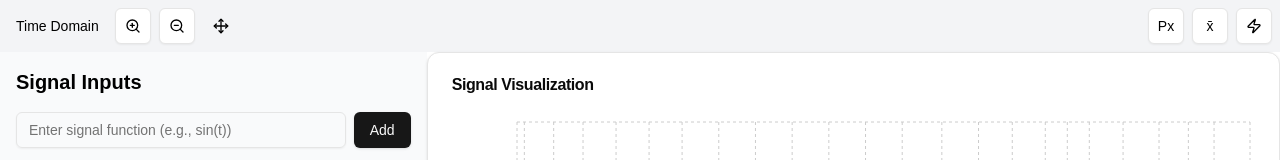
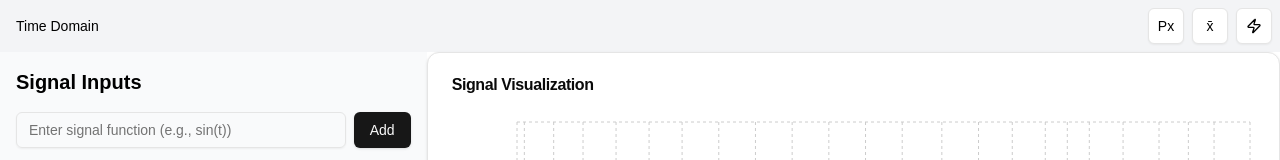
Before and after one commit to ivan-barrios/signal-processing-edu-platform, a Next.js app: page / in a window 1280 px wide. Shown: the top 160 px of the page. Built offline with nearby package versions, Linux system fonts and the light colour scheme.

Commit message:
clean ui to continue working on features

```diff
--- a/components/ToolBar.tsx
+++ b/components/ToolBar.tsx
@@ -29,7 +29,7 @@ export default function Toolbar() {
             {domain === "frequency" ? "Frequency Domain" : "Time Domain"}
           </Toggle>
 
-          <Tooltip>
+          {/* <Tooltip>
             <TooltipTrigger asChild>
               <Button size="icon" variant="outline" aria-label="Zoom in">
                 <ZoomIn className="h-4 w-4" />
@@ -49,9 +49,9 @@ export default function Toolbar() {
             <TooltipContent>
               <p>Zoom Out</p>
             </TooltipContent>
-          </Tooltip>
+          </Tooltip> */}
 
-          <Tooltip>
+          {/* <Tooltip>
             <TooltipTrigger asChild>
               <Toggle
                 pressed={isDragging}
@@ -64,7 +64,7 @@ export default function Toolbar() {
             <TooltipContent>
               <p>Enable/Disable Dragging</p>
             </TooltipContent>
-          </Tooltip>
+          </Tooltip> */}
         </div>
         <div className="flex flex-wrap gap-2 items-center justify-center md:justify-start">
           <Tooltip>
```
